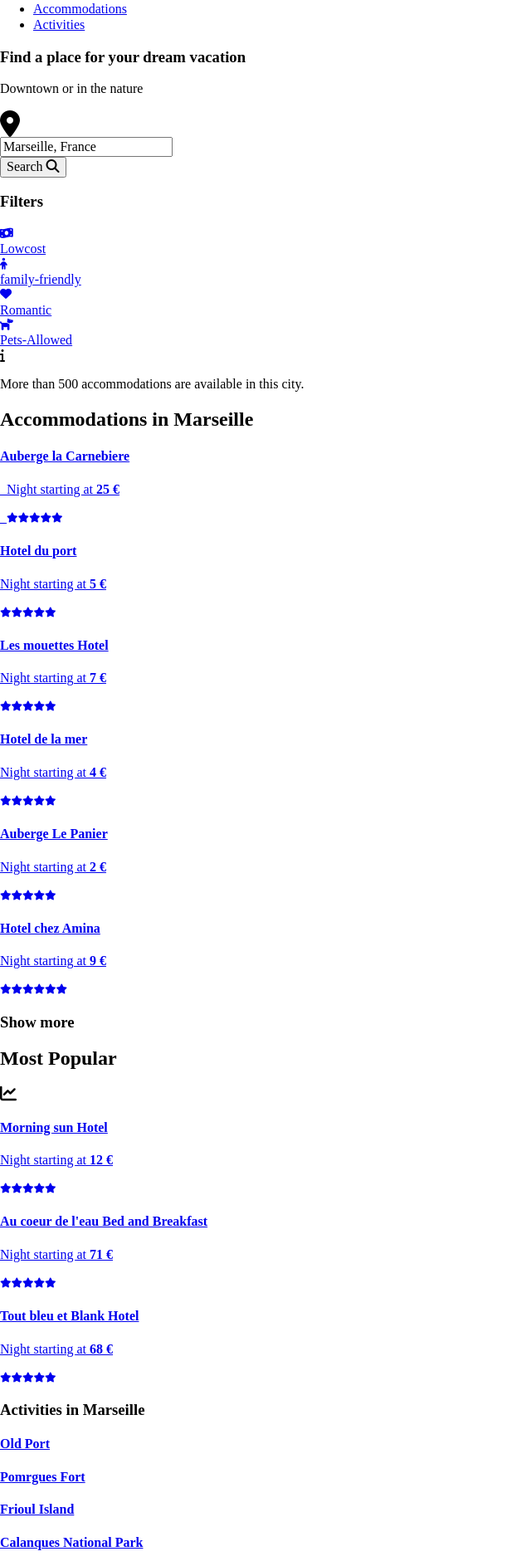
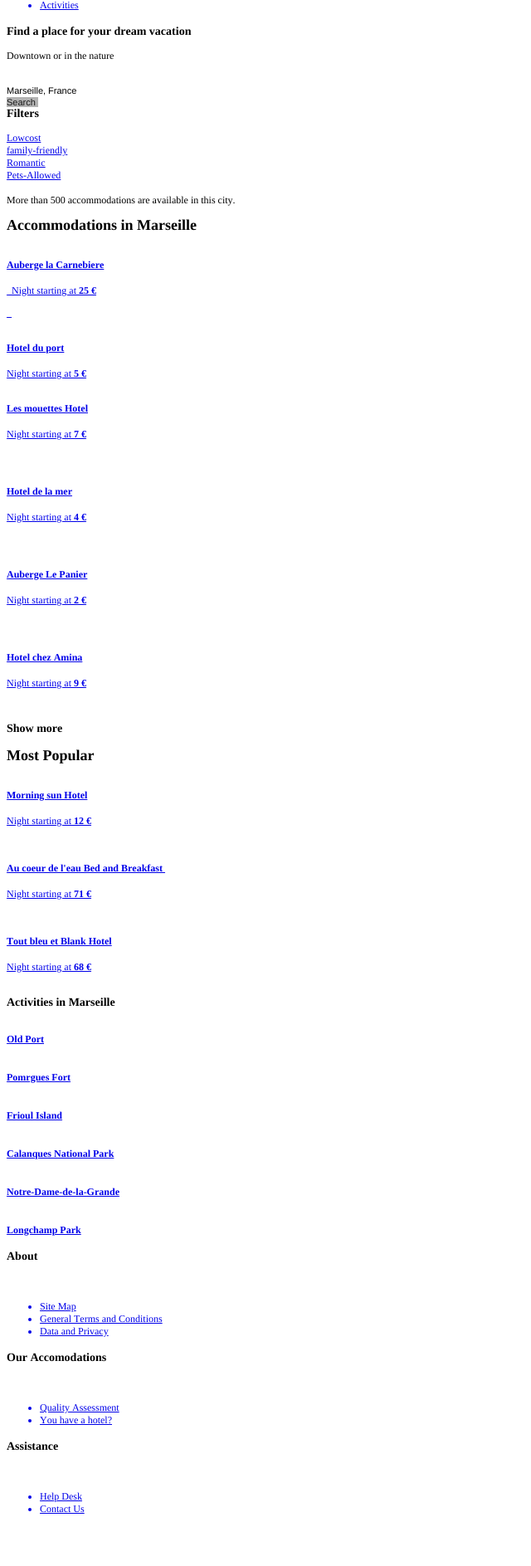
Before and after one commit to Padillaux/Padillaux, a plain HTML site: page index.html in a window 1280 px wide. Shown: the part 32-1919 px from the top of the page at 83% size, without its empty margins (0-640 px from the left). After the commit the page ends 1874 px from the top, so only its background shows below. Drawn offline with nearby package versions, Linux system fonts and the light colour scheme.

Commit message:
Text-File-google sheets
This are the colors I choose for the file

```diff
--- a/index.html
+++ b/index.html
@@ -1,282 +1,118 @@
-<!DOCTYPE html>
-<html lang="en">
-
+<!DOCTYPE html PUBLIC "-//W3C//DTD HTML 4.01//EN" "http://www.w3.org/TR/html4/strict.dtd">
+<html>
 <head>
-  <title>Booki</title>
-  <meta charset="utf-8">
-  <meta name="viewport" content="width=device-width, initial-scale=1.0">
-  <script src="https://kit.fontawesome.com/85ff472e82.js" crossorigin="anonymous"></script>
-  <link href="css/normalize.css" rel="stylesheet" type="text/css">
-  <link href="css/style.css" rel="stylesheet" type="text/css">
-
-
+  <meta http-equiv="Content-Type" content="text/html; charset=utf-8">
+  <meta http-equiv="Content-Style-Type" content="text/css">
+  <title></title>
+  <meta name="Generator" content="Cocoa HTML Writer">
+  <meta name="CocoaVersion" content="1894.7">
+  <style type="text/css">
+    p.p1 {margin: 0.0px 0.0px 0.0px 0.0px; font: 12.0px Times; color: #000000; -webkit-text-stroke: #000000}
+    p.p2 {margin: 0.0px 0.0px 0.0px 0.0px; font: 12.0px Times; color: #0000e9; -webkit-text-stroke: #0000e9}
+    p.p4 {margin: 0.0px 0.0px 12.0px 0.0px; font: 12.0px Times; color: #000000; -webkit-text-stroke: #000000}
+    p.p5 {margin: 0.0px 0.0px 0.0px 0.0px; font: 12.0px Times; color: #000000; -webkit-text-stroke: #000000; min-height: 14.0px}
+    p.p6 {margin: 0.0px 0.0px 0.0px 0.0px; font: 11.0px 'Helvetica Neue'; color: #000000; -webkit-text-stroke: #000000}
+    p.p7 {margin: 0.0px 0.0px 0.0px 0.0px; font: 11.0px 'Helvetica Neue'; color: #000000; color: rgba(0, 0, 0, 0.85); -webkit-text-stroke: rgba(0, 0, 0, 0.85)}
+    p.p9 {margin: 0.0px 0.0px 0.0px 0.0px; font: 12.0px Times; color: #0000e9; -webkit-text-stroke: #0000e9; min-height: 14.0px}
+    p.p11 {margin: 0.0px 0.0px 12.0px 0.0px; font: 12.0px Times; color: #0000e9; -webkit-text-stroke: #0000e9}
+    p.p12 {margin: 0.0px 0.0px 12.0px 0.0px; font: 12.0px Times; color: #0000e9; -webkit-text-stroke: #0000e9; min-height: 14.0px}
+    li.li2 {margin: 0.0px 0.0px 0.0px 0.0px; font: 12.0px Times; color: #0000e9; -webkit-text-stroke: #0000e9}
+    span.s1 {font-kerning: none}
+    span.s2 {-webkit-text-stroke: 0px #000000}
+    span.s3 {text-decoration: underline ; font-kerning: none}
+    span.s4 {font-kerning: none; background-color: #ffffff}
+    span.s5 {font: 12.0px Times; font-kerning: none}
+    span.s6 {font-kerning: none; background-color: #b3b3b3}
+    ul.ul1 {list-style-type: disc}
+  </style>
 </head>
-
 <body>
-  <header class='header'>
-    <div class='nav-box'>
-      <div class='logo'> <img src='images/logo/Booki.png' alt="Booki"></div>
-      <nav class="nav">
-        <ul>
-          <li><a href='#acm'>Accommodations</a></li>
-          <li><a href='#act'>Activities</a></li>
-        </ul>
-      </nav>
-    </div>
-    <section class="search-box">
-
-      <form action="practice.html" method="POST">
-        <div class="search-head">
-          <h3>Find a place for your dream vacation </h3>
-          <p>Downtown or in the nature</p>
-        </div>
-        <div class="search-body">
-          <div class="search-pin">
-            <i class="fas fa-map-marker-alt fa-2x"></i>
-          </div>
-          <div class="search-input">
-            <input type="text" name="location search" value='Marseille, France'>
-          </div>
-          <button class="search-button">
-            <span class="search-txt">Search</span>
-            <i class="fas fa-search search-icon"></i>
-          </button>
-        </div>
-      </form>
-
-      <div class='filters'>
-
-        <div class="filters-header">
-
-          <h3>Filters</h3>
-
-        </div>
-        <div class="filters-body">
-
-          <a href="#" class="filter-box">
-            <i class="fas fa-money-bill-wave fa-sm"></i>
-            <div>Lowcost</div>
-
-          </a>
-          <a href="#" class="filter-box">
-            <i class="fas fa-child fa-sm"></i>
-            <div>family-friendly</div>
-          </a>
-          <a href="#" class="filter-box">
-            <i class="fas fa-heart fa-sm"></i>
-            <div>Romantic</div>
-          </a>
-          <a href="#" class="filter-box">
-            <i class="fas fa-dog fa-sm"></i>
-            <div>Pets-Allowed</div>
-          </a>
-        </div>
-      </div>
-      <div class="filter-footer">
-        <div class="footer-icon"> <i class="fas fa-info"></i> </div>
-        <div class="footer-text">
-          <p> More than 500 accommodations are available in this city.</p>
-        </div>
-      </div>
-    </section>
-  </header>
-
-  <main class='main'>
-    <div class='accomodations' id="acm">
-      <section class='accomodation-list'>
-        <div class='accomodation-title'>
-          <h2>Accommodations in Marseille</h2>
-        </div>
-        <div class='accomodation-boxes'>
-
-          <a href="#" target="_blank" class='accomodation-box'>
-            <div class='accomodation-picture' id="carnebiere"></div>
-            <div class='accomodation-description'>
-              <h4>Auberge la Carnebiere</h4>
-              <p> &nbsp;&nbsp;Night starting at <strong>25 &euro;</strong></p>
-              <p>&nbsp; <i class="fas fa-star fa-xs"></i><i class="fas fa-star fa-xs"></i><i
-                  class="fas fa-star fa-xs"></i><i class="fas fa-star fa-xs"></i><i
-                  class="fas fa-star fa-xs greystar"></i></p>
-            </div>
-          </a>
-
-          <a href="#" target="_blank" class='accomodation-box'>
-            <div class='accomodation-picture' id="du-port"></div>
-            <div class='accomodation-description'>
-              <h4>Hotel du port</h4>
-              <p>Night starting at <b>5 &euro;</b></p>
-              <i class="fas fa-star fa-xs"></i><i class="fas fa-star fa-xs"></i><i class="fas fa-star fa-xs"></i><i
-                class="fas fa-star fa-xs"></i><i class="fas fa-star fa-xs"></i>
-            </div>
-          </a>
-          <a href="#" target="_blank" class='accomodation-box'>
-            <div class='accomodation-picture' id="mouettes"></div>
-            <div class='accomodation-description'>
-              <h4>Les mouettes Hotel</h4>
-              <p>Night starting at <b>7 &euro;</b></p>
-              <p><i class="fas fa-star fa-xs"></i><i class="fas fa-star fa-xs"></i><i class="fas fa-star fa-xs"></i><i
-                  class="fas fa-star fa-xs"></i><i class="fas fa-star greystar fa-xs"></i></p>
-            </div>
-          </a>
-          <a href="#" target="_blank" class='accomodation-box'>
-            <div class='accomodation-picture' id="de-la-mer"></div>
-            <div class='accomodation-description'>
-              <h4>Hotel de la mer</h4>
-              <p>Night starting at <b>4 &euro;</b></p>
-              <p><i class="fas fa-star fa-xs"></i><i class="fas fa-star fa-xs"></i><i class="fas fa-star fa-xs"></i><i
-                  class="fas fa-star fa-xs greystar"></i><i class="fas fa-star fa-xs greystar"></i></p>
-            </div>
-          </a>
-          <a href="#" target="_blank" class='accomodation-box'>
-            <div class='accomodation-picture' id="le-panier"></div>
-            <div class='accomodation-description'>
-              <h4>Auberge Le Panier</h4>
-              <p>Night starting at <b>2 &euro;</b></p>
-              <p><i class="fas fa-star fa-xs"></i><i class="fas fa-star fa-xs"></i><i class="fas fa-star fa-xs"></i><i
-                  class="fas fa-star fa-xs"></i><i class="fas fa-star fa-xs greystar"></i></p>
-            </div>
-          </a>
-          <a href="#" target="_blank" class='accomodation-box'>
-            <div class='accomodation-picture' id="amina"></div>
-            <div class='accomodation-description'>
-              <h4>Hotel chez Amina</h4>
-              <p>Night starting at <b>9 &euro;</b></p>
-              <p><i class="fas fa-star fa-xs"></i><i class="fas fa-star fa-xs"></i><i class="fas fa-star fa-xs"></i><i
-                  class="fas fa-star fa-xs"></i><i class="fas fa-star fa-xs"></i><i class="fas fa-star fa-xs"></i></p>
-            </div>
-          </a>
-        </div>
-        <div class='accomodation-footer'>
-          <h3>Show more</h3>
-        </div>
-      </section>
-      <section class='most-popular'>
-        <div class='most-popular-title'>
-          <h2>Most Popular</h2>
-          <i class="fas fa-chart-line fa-lg"></i>
-        </div>
-        <a href="#" target="_blank" class='most-popular-box'>
-          <div class="picture" id='morning-sun'> </div>
-          <div class='description'>
-            <div class="m-title">
-              <h4>Morning sun Hotel</h4>
-            </div>
-            <div class="m-desc">
-              <p>Night starting at <b>12 &euro;</b></p>
-            </div>
-            <div class="m-rating">
-              <i class="fas fa-star fa-xs"></i><i class="fas fa-star fa-xs"></i><i class="fas fa-star fa-xs"></i><i
-                class="fas fa-star fa-xs"></i><i class="fas fa-star fa-xs"></i>
-            </div>
-          </div>
-        </a>
-        <a href="#" target="_blank" class='most-popular-box'>
-          <div class="picture" id='au-coeur'> </div>
-          <div class='description'>
-            <div class="m-title">
-              <h4>Au coeur de l'eau Bed and Breakfast </h4>
-            </div>
-            <div class="m-desc">
-              <p>Night starting at <b>71 &euro;</b></p>
-            </div>
-            <div class="m-rating">
-              <i class="fas fa-star fa-xs"></i><i class="fas fa-star fa-xs"></i><i class="fas fa-star fa-xs"></i><i
-                class="fas fa-star fa-xs"></i><i class="fas fa-star fa-xs"></i>
-            </div>
-          </div>
-        </a>
-        <a href="#" target="_blank" class='most-popular-box'>
-          <div class="picture" id='tout-bleu'> </div>
-          <div class='description'>
-            <div class="m-title">
-              <h4>Tout bleu et Blank Hotel</h4>
-            </div>
-            <div class="m-desc">
-              <p>Night starting at <b>68 &euro;</b></p>
-            </div>
-            <div class="m-rating">
-              <i class="fas fa-star fa-xs"></i><i class="fas fa-star fa-xs"></i><i class="fas fa-star fa-xs"></i><i
-                class="fas fa-star fa-xs"></i><i class="fas fa-star fa-xs"></i>
-            </div>
-          </div>
-        </a>
-      </section>
-    </div>
-    <section class='activities' id="act">
-      <div class='activities-title'>
-        <h3>Activities in Marseille</h3>
-      </div>
-      <div class='activity-boxes'>
-        <a href="#" target="_blank" class='activity-box'>
-          <div id="old-port"></div>
-          <div>
-            <h4>Old Port</h4>
-          </div>
-        </a>
-        <div class='activity-box activity-parent' id="col-1">
-          <a href="#" target="_blank" class='activity-box'>
-            <div id="pomegues"></div>
-            <div>
-              <h4>Pomrgues Fort</h4>
-            </div>
-          </a>
-          <a href="#" target="_blank" class='activity-box'>
-            <div id="frioul"></div>
-            <div>
-              <h4>Frioul Island</h4>
-            </div>
-          </a>
-        </div>
-        <a href="#" target="_blank" class='activity-box'>
-          <div id="calanques"></div>
-          <div>
-            <h4>Calanques National Park</h4>
-          </div>
-        </a>
-        <div class='activity-box activity-parent' id="col-2">
-          <a href="#" target="_blank" class='activity-box'>
-            <div id="notre-dame"></div>
-            <div>
-              <h4>Notre-Dame-de-la-Grande</h4>
-            </div>
-          </a>
-          <a href="#" target="_blank" class='activity-box'>
-            <div id="longchamp"></div>
-            <div>
-              <h4>Longchamp Park</h4>
-            </div>
-          </a>
-        </div>
-      </div>
-    </section>
-  </main>
-  <footer class='footer'>
-    <div class='footer-box'>
-      <h3>About</h3>
-      <br>
-      <ul>
-        <li><a href="#">Site Map</a></li>
-        <li><a href="#">General Terms and Conditions</a></li>
-        <li><a href="#">Data and Privacy</a></li>
-      </ul>
-    </div>
-    <div class='footer-box'>
-      <h3>Our Accomodations</h3>
-      <br>
-      <ul>
-        <li><a href="#">Quality Assessment</a></li>
-        <li><a href="#">You have a hotel?</a></li>
-      </ul>
-    </div>
-    <div class='footer-box'>
-      <h3>Assistance</h3>
-      <br>
-      <ul>
-        <li><a href="#">Help Desk</a></li>
-        <li><a href="#">Contact Us</a></li>
-      </ul>
-    </div>
-  </footer>
+<p class="p1"><span class="s1"></span></p>
+<ul class="ul1">
+  <li class="li2"><span class="s2"></span><span class="s3">Accommodations</span></li>
+  <li class="li2"><span class="s2"></span><span class="s3">Activities</span></li>
+</ul>
+<h3 style="margin: 0.0px 0.0px 14.0px 0.0px; font: 14.0px Times; color: #000000; -webkit-text-stroke: #000000"><span class="s1"><b>Find a place for your dream vacation<span class="Apple-converted-space"> </span></b></span></h3>
+<p class="p4"><span class="s1">Downtown or in the nature</span></p>
+<p class="p5"><span class="s1"></span><br></p>
+<p class="p6"><span class="s4">Marseille, France</span><span class="s5"><span class="Apple-converted-space"> </span></span></p>
+<p class="p7"><span class="s6">Search<span class="Apple-converted-space"> </span></span></p>
+<h3 style="margin: 0.0px 0.0px 14.0px 0.0px; font: 14.0px Times; color: #000000; -webkit-text-stroke: #000000"><span class="s1"><b>Filters</b></span></h3>
+<p class="p2"><span class="s3">Lowcost</span></p>
+<p class="p2"><span class="s3">family-friendly</span></p>
+<p class="p2"><span class="s3">Romantic</span></p>
+<p class="p2"><span class="s3">Pets-Allowed</span></p>
+<p class="p5"><span class="s1"></span><br></p>
+<p class="p4"><span class="s1">More than 500 accommodations are available in this city.</span></p>
+<h2 style="margin: 0.0px 0.0px 14.9px 0.0px; font: 18.0px Times; color: #000000; -webkit-text-stroke: #000000"><span class="s1"><b>Accommodations in Marseille</b></span></h2>
+<p class="p9"><span class="s1"></span><br></p>
+<h4 style="margin: 0.0px 0.0px 16.0px 0.0px; font: 12.0px Times; color: #0000e9; -webkit-text-stroke: #0000e9"><span class="s3"><b>Auberge la Carnebiere</b></span></h4>
+<p class="p11"><span class="s3">  Night starting at <b>25 €</b></span></p>
+<p class="p11"><span class="s3"> <span class="Apple-converted-space"> </span></span></p>
+<p class="p9"><span class="s1"></span><br></p>
+<h4 style="margin: 0.0px 0.0px 16.0px 0.0px; font: 12.0px Times; color: #0000e9; -webkit-text-stroke: #0000e9"><span class="s3"><b>Hotel du port</b></span></h4>
+<p class="p11"><span class="s3">Night starting at <b>5 €</b></span></p>
+<p class="p9"><span class="s1"></span><br></p>
+<h4 style="margin: 0.0px 0.0px 16.0px 0.0px; font: 12.0px Times; color: #0000e9; -webkit-text-stroke: #0000e9"><span class="s3"><b>Les mouettes Hotel</b></span></h4>
+<p class="p11"><span class="s3">Night starting at <b>7 €</b></span></p>
+<p class="p12"><span class="s1"></span><br></p>
+<p class="p9"><span class="s1"></span><br></p>
+<h4 style="margin: 0.0px 0.0px 16.0px 0.0px; font: 12.0px Times; color: #0000e9; -webkit-text-stroke: #0000e9"><span class="s3"><b>Hotel de la mer</b></span></h4>
+<p class="p11"><span class="s3">Night starting at <b>4 €</b></span></p>
+<p class="p12"><span class="s1"></span><br></p>
+<p class="p9"><span class="s1"></span><br></p>
+<h4 style="margin: 0.0px 0.0px 16.0px 0.0px; font: 12.0px Times; color: #0000e9; -webkit-text-stroke: #0000e9"><span class="s3"><b>Auberge Le Panier</b></span></h4>
+<p class="p11"><span class="s3">Night starting at <b>2 €</b></span></p>
+<p class="p12"><span class="s1"></span><br></p>
+<p class="p9"><span class="s1"></span><br></p>
+<h4 style="margin: 0.0px 0.0px 16.0px 0.0px; font: 12.0px Times; color: #0000e9; -webkit-text-stroke: #0000e9"><span class="s3"><b>Hotel chez Amina</b></span></h4>
+<p class="p11"><span class="s3">Night starting at <b>9 €</b></span></p>
+<p class="p12"><span class="s1"></span><br></p>
+<h3 style="margin: 0.0px 0.0px 14.0px 0.0px; font: 14.0px Times; color: #000000; -webkit-text-stroke: #000000"><span class="s1"><b>Show more</b></span></h3>
+<h2 style="margin: 0.0px 0.0px 14.9px 0.0px; font: 18.0px Times; color: #000000; -webkit-text-stroke: #000000"><span class="s1"><b>Most Popular</b></span></h2>
+<p class="p9"><span class="s1"></span><br></p>
+<h4 style="margin: 0.0px 0.0px 16.0px 0.0px; font: 12.0px Times; color: #0000e9; -webkit-text-stroke: #0000e9"><span class="s3"><b>Morning sun Hotel</b></span></h4>
+<p class="p11"><span class="s3">Night starting at <b>12 €</b></span></p>
+<p class="p9"><span class="s1"></span><br></p>
+<p class="p9"><span class="s1"></span><br></p>
+<h4 style="margin: 0.0px 0.0px 16.0px 0.0px; font: 12.0px Times; color: #0000e9; -webkit-text-stroke: #0000e9"><span class="s3"><b>Au coeur de l'eau Bed and Breakfast<span class="Apple-converted-space"> </span></b></span></h4>
+<p class="p11"><span class="s3">Night starting at <b>71 €</b></span></p>
+<p class="p9"><span class="s1"></span><br></p>
+<p class="p9"><span class="s1"></span><br></p>
+<h4 style="margin: 0.0px 0.0px 16.0px 0.0px; font: 12.0px Times; color: #0000e9; -webkit-text-stroke: #0000e9"><span class="s3"><b>Tout bleu et Blank Hotel</b></span></h4>
+<p class="p11"><span class="s3">Night starting at <b>68 €</b></span></p>
+<p class="p9"><span class="s1"></span><br></p>
+<h3 style="margin: 0.0px 0.0px 14.0px 0.0px; font: 14.0px Times; color: #000000; -webkit-text-stroke: #000000"><span class="s1"><b>Activities in Marseille</b></span></h3>
+<p class="p9"><span class="s1"></span><br></p>
+<h4 style="margin: 0.0px 0.0px 16.0px 0.0px; font: 12.0px Times; color: #0000e9; -webkit-text-stroke: #0000e9"><span class="s3"><b>Old Port</b></span></h4>
+<p class="p9"><span class="s1"></span><br></p>
+<h4 style="margin: 0.0px 0.0px 16.0px 0.0px; font: 12.0px Times; color: #0000e9; -webkit-text-stroke: #0000e9"><span class="s3"><b>Pomrgues Fort</b></span></h4>
+<p class="p9"><span class="s1"></span><br></p>
+<h4 style="margin: 0.0px 0.0px 16.0px 0.0px; font: 12.0px Times; color: #0000e9; -webkit-text-stroke: #0000e9"><span class="s3"><b>Frioul Island</b></span></h4>
+<p class="p9"><span class="s1"></span><br></p>
+<h4 style="margin: 0.0px 0.0px 16.0px 0.0px; font: 12.0px Times; color: #0000e9; -webkit-text-stroke: #0000e9"><span class="s3"><b>Calanques National Park</b></span></h4>
+<p class="p9"><span class="s1"></span><br></p>
+<h4 style="margin: 0.0px 0.0px 16.0px 0.0px; font: 12.0px Times; color: #0000e9; -webkit-text-stroke: #0000e9"><span class="s3"><b>Notre-Dame-de-la-Grande</b></span></h4>
+<p class="p9"><span class="s1"></span><br></p>
+<h4 style="margin: 0.0px 0.0px 16.0px 0.0px; font: 12.0px Times; color: #0000e9; -webkit-text-stroke: #0000e9"><span class="s3"><b>Longchamp Park</b></span></h4>
+<h3 style="margin: 0.0px 0.0px 14.0px 0.0px; font: 14.0px Times; color: #000000; -webkit-text-stroke: #000000"><span class="s1"><b>About</b></span></h3>
+<p class="p5"><span class="s1"></span><br></p>
+<ul class="ul1">
+  <li class="li2"><span class="s2"></span><span class="s3">Site Map</span></li>
+  <li class="li2"><span class="s2"></span><span class="s3">General Terms and Conditions</span></li>
+  <li class="li2"><span class="s2"></span><span class="s3">Data and Privacy</span></li>
+</ul>
+<h3 style="margin: 0.0px 0.0px 14.0px 0.0px; font: 14.0px Times; color: #000000; -webkit-text-stroke: #000000"><span class="s1"><b>Our Accomodations</b></span></h3>
+<p class="p5"><span class="s1"></span><br></p>
+<ul class="ul1">
+  <li class="li2"><span class="s2"></span><span class="s3">Quality Assessment</span></li>
+  <li class="li2"><span class="s2"></span><span class="s3">You have a hotel?</span></li>
+</ul>
+<h3 style="margin: 0.0px 0.0px 14.0px 0.0px; font: 14.0px Times; color: #000000; -webkit-text-stroke: #000000"><span class="s1"><b>Assistance</b></span></h3>
+<p class="p5"><span class="s1"></span><br></p>
+<ul class="ul1">
+  <li class="li2"><span class="s2"></span><span class="s3">Help Desk</span></li>
+  <li class="li2"><span class="s2"></span><span class="s3">Contact Us</span></li>
+</ul>
 </body>
-
 </html>
```
Also changed, not shown: index copy 2.html (added, +120 -0 lines).
